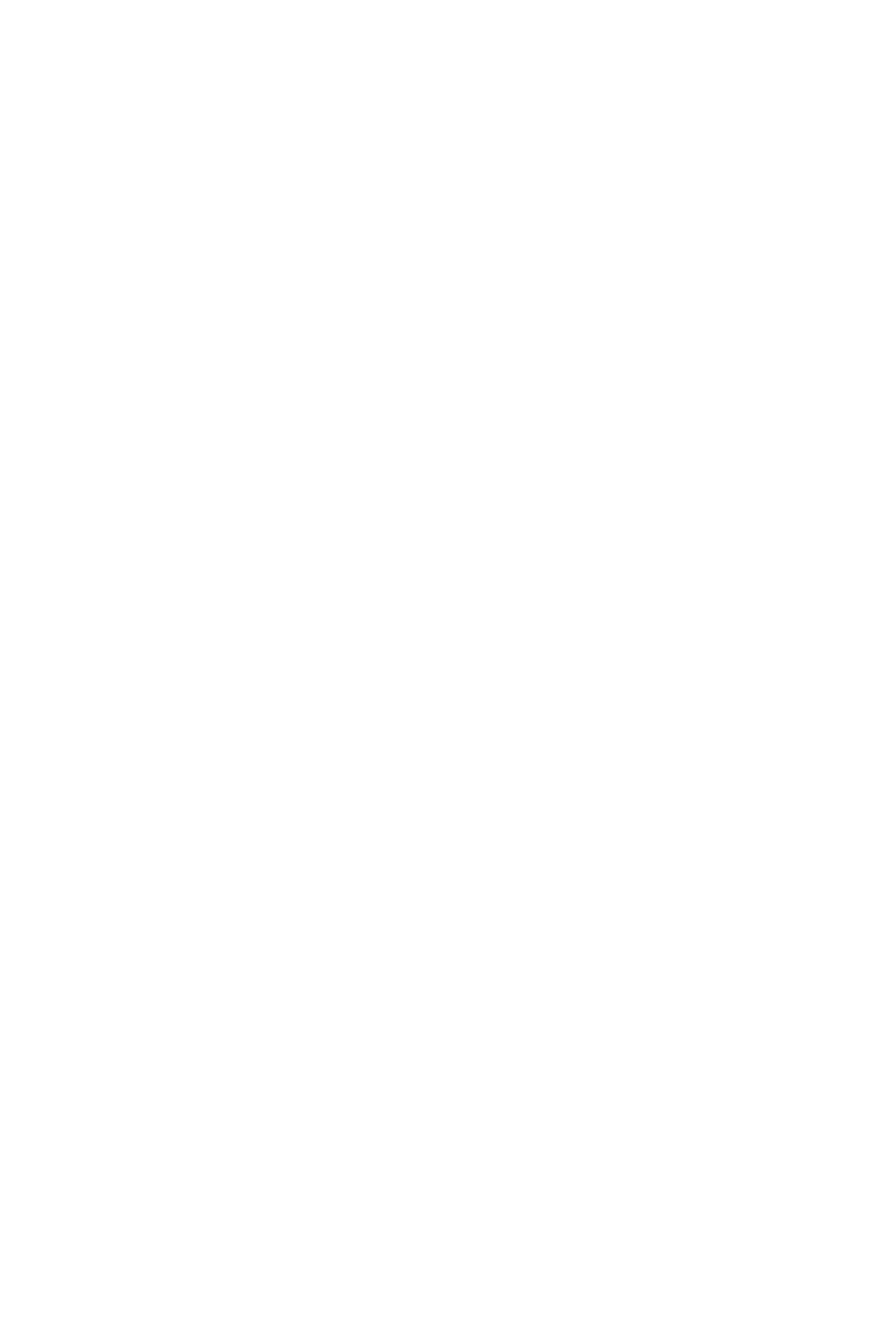
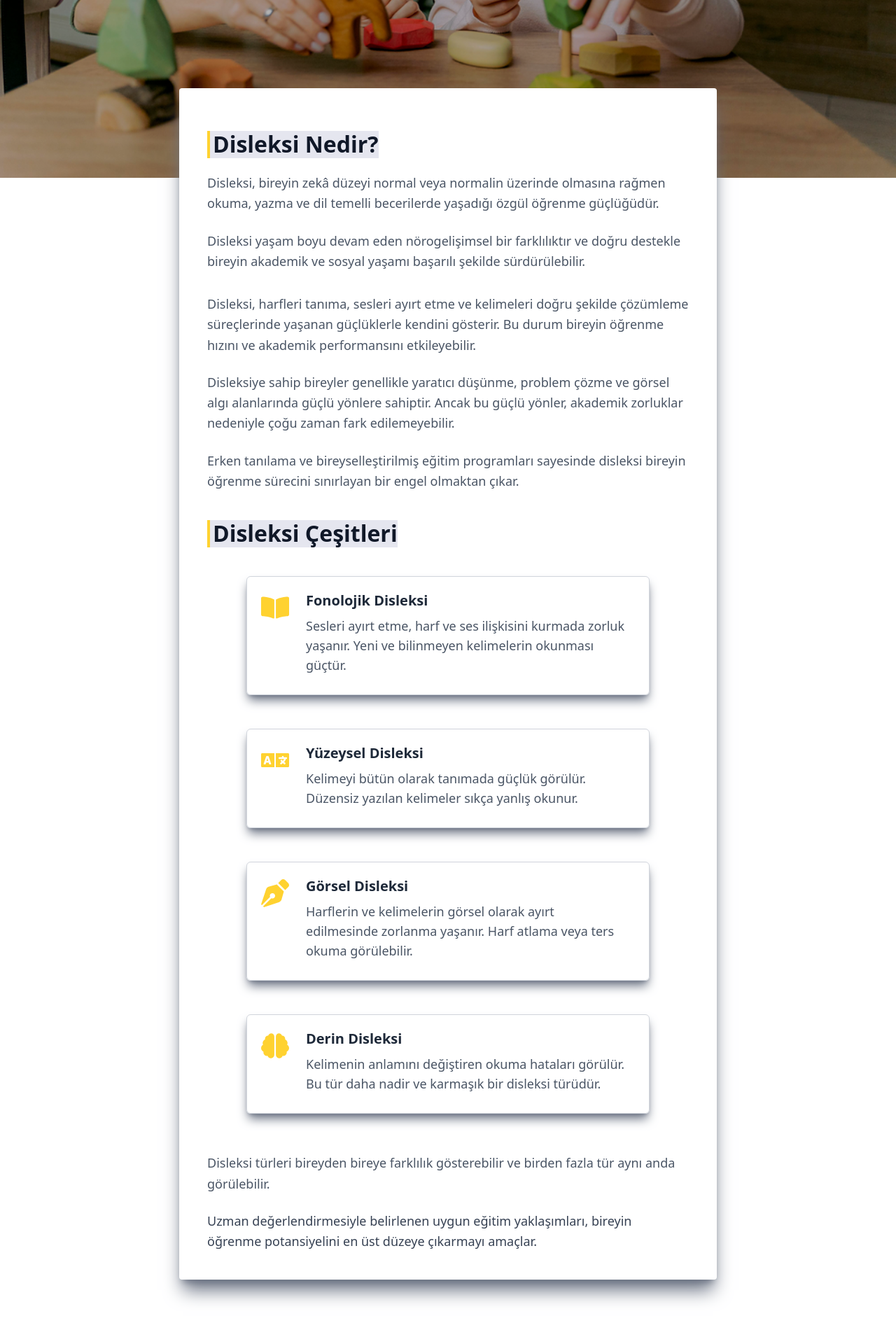
Before and after one commit to furkansylu97/OzelFidanlarOzelEgitimVeRehabilitasyon, a React (Vite) app in the folder OzelFidanlar/: page /trainings/special-learning-disability/dyslexia-types in a window 1280 px wide. Before the commit this address had no page. Shown: the part 760-2680 px from the top of the page at 70% size. Before the commit the page ends 800 px from the top, so only its background shows below. Built offline with nearby package versions, Linux system fonts and the light colour scheme.

Commit message:
feat: add detailed Dyslexia and Learning Disability informational pages with reusable data-driven sections

```diff
--- /dev/null
+++ b/OzelFidanlar/src/features/home/data/DyslexiaAndTypes/dyslexiaAndTypes.ts
@@ -0,0 +1,60 @@
+import { FaBookOpen, FaLanguage, FaPenNib, FaBrain } from "react-icons/fa";
+
+export const dislexiaAndTypes = {
+  hero: {
+    title: "Disleksi Nedir?",
+    imageAlt: "Disleksi ve Çeşitleri",
+  },
+
+  intro: [
+    "Disleksi, bireyin zekâ düzeyi normal veya normalin üzerinde olmasına rağmen okuma, yazma ve dil temelli becerilerde yaşadığı özgül öğrenme güçlüğüdür.",
+
+    "Disleksi yaşam boyu devam eden nörogelişimsel bir farklılıktır ve doğru destekle bireyin akademik ve sosyal yaşamı başarılı şekilde sürdürülebilir.",
+  ],
+
+  paragraphs: [
+    `
+    Disleksi, harfleri tanıma, sesleri ayırt etme ve kelimeleri doğru şekilde
+    çözümleme süreçlerinde yaşanan güçlüklerle kendini gösterir. Bu durum
+    bireyin öğrenme hızını ve akademik performansını etkileyebilir.
+    `,
+    `
+    Disleksiye sahip bireyler genellikle yaratıcı düşünme, problem çözme ve
+    görsel algı alanlarında güçlü yönlere sahiptir. Ancak bu güçlü yönler,
+    akademik zorluklar nedeniyle çoğu zaman fark edilemeyebilir.
+    `,
+    `
+    Erken tanılama ve bireyselleştirilmiş eğitim programları sayesinde disleksi
+    bireyin öğrenme sürecini sınırlayan bir engel olmaktan çıkar.
+    `,
+  ],
+
+  highlights: [
+    {
+      icon: FaBookOpen,
+      title: "Fonolojik Disleksi",
+      text: "Sesleri ayırt etme, harf ve ses ilişkisini kurmada zorluk yaşanır. Yeni ve bilinmeyen kelimelerin okunması güçtür.",
+    },
+    {
+      icon: FaLanguage,
+      title: "Yüzeysel Disleksi",
+      text: "Kelimeyi bütün olarak tanımada güçlük görülür. Düzensiz yazılan kelimeler sıkça yanlış okunur.",
+    },
+    {
+      icon: FaPenNib,
+      title: "Görsel Disleksi",
+      text: "Harflerin ve kelimelerin görsel olarak ayırt edilmesinde zorlanma yaşanır. Harf atlama veya ters okuma görülebilir.",
+    },
+    {
+      icon: FaBrain,
+      title: "Derin Disleksi",
+      text: "Kelimenin anlamını değiştiren okuma hataları görülür. Bu tür daha nadir ve karmaşık bir disleksi türüdür.",
+    },
+  ],
+
+  closing: [
+    "Disleksi türleri bireyden bireye farklılık gösterebilir ve birden fazla tür aynı anda görülebilir.",
+
+    "Uzman değerlendirmesiyle belirlenen uygun eğitim yaklaşımları, bireyin öğrenme potansiyelini en üst düzeye çıkarmayı amaçlar.",
+  ],
+};
--- /dev/null
+++ b/OzelFidanlar/src/features/home/pages/dyslexia-and-types-page/DyslexiaAndTypesPage.tsx
@@ -0,0 +1,12 @@
+import DyslexiaAndTypesSection from "../../sections/DyslexiaAndTypes/DyslexiaAndTypesSection";
+
+const DyslexiaAndTypesPage = () => {
+  return (
+    <>
+      <DyslexiaAndTypesSection />
+      <section aria-hidden className="h-24" />
+    </>
+  );
+};
+
+export default DyslexiaAndTypesPage;
--- /dev/null
+++ b/OzelFidanlar/src/features/home/sections/DyslexiaAndTypes/DyslexiaAndTypesSection.tsx
@@ -0,0 +1,85 @@
+import React from "react";
+import dyslexiaImage from "../../../../assets/images/home/hero/slide-2.jpg";
+import { dislexiaAndTypes } from "../../data/DyslexiaAndTypes/dyslexiaAndTypes";
+
+const DyslexiaAndTypesSection: React.FC = () => {
+  const { hero, intro, paragraphs, highlights, closing } = dislexiaAndTypes;
+
+  return (
+    <section className="relative w-full">
+      <div className="relative w-full overflow-hidden">
+        <img
+          src={dyslexiaImage}
+          alt={hero.imageAlt}
+          className="h-[calc(var(--viewport-height)*0.7)] w-full object-cover"
+        />
+        <div className="absolute inset-0 bg-black/30" />
+      </div>
+
+      <div className="relative -mt-32 flex justify-center">
+        <div className="w-full max-w-3xl rounded-sm bg-white p-10 shadow-xl shadow-gray-500">
+          <h1 className="mb-10 inline-block border-l-4 border-amber-300 bg-[#001064]/10 pl-1 text-3xl font-bold text-gray-900">
+            {hero.title}
+          </h1>
+
+          <div className="space-y-6 text-lg leading-relaxed text-gray-600">
+            {intro.map((text, i) => (
+              <p key={i}>{text}</p>
+            ))}
+          </div>
+
+          <div className="mt-8 space-y-6 text-lg leading-relaxed text-gray-600">
+            {paragraphs.map((text, i) => (
+              <p key={i}>{text}</p>
+            ))}
+          </div>
+
+          <div className="my-5">
+            <h1 className="inline-block border-l-4 border-amber-300 bg-[#001064]/10 pl-1 text-3xl font-bold text-gray-900">
+              Disleksi Çeşitleri
+            </h1>
+          </div>
+
+          <div className="flex items-center justify-center">
+            <div className="mb-14 grid grid-cols-1 gap-12">
+              {highlights.map((item, i) => {
+                const Icon = item.icon;
+                return (
+                  <div
+                    key={i}
+                    className="group flex max-w-xl gap-4 rounded-md border border-gray-300 p-5 shadow-lg shadow-gray-500 transition-all duration-300 hover:-translate-y-1 hover:shadow-xl"
+                  >
+                    <div className="mt-1 text-amber-300 transition-colors duration-300 group-hover:text-[#001064]">
+                      <Icon className="h-10 w-10 transition-transform group-hover:scale-110" />
+                    </div>
+                    <div className="px-2">
+                      <h2 className="text-xl font-semibold text-gray-800">
+                        {item.title}
+                      </h2>
+                      <p className="my-2 text-lg text-gray-600">{item.text}</p>
+                    </div>
+                  </div>
+                );
+              })}
+            </div>
+          </div>
+
+          <div className="space-y-6 text-lg leading-relaxed text-gray-600">
+            {closing.map((text, i) => (
+              <p
+                key={i}
+                className={
+                  i === closing.length - 1 ? "font-medium text-gray-700" : ""
+                }
+              >
+                {text}
+              </p>
+            ))}
+          </div>
+        </div>
+      </div>
+    </section>
+  );
+};
+
+export default DyslexiaAndTypesSection;
--- a/OzelFidanlar/src/router/AppRouter.tsx
+++ b/OzelFidanlar/src/router/AppRouter.tsx
@@ -8,6 +8,7 @@ import TrainingsPage from "../features/home/pages/trainingspage/TrainingsPage";
 import SpecialLearningDisabilityPage from "../features/home/pages/special-learning-disability-page/SpecialLearningDisabilityPage";
 import SpecialLearningDisabilityWhatIsPage from "../features/home/pages/special-learning-disability-what-is-page/SpecialLearningDisabilityWhatIsPage";
 import SpecialLearningDisabilitySymptomsPage from "../features/home/pages/special-learning-disability-symptoms-page/SpecialLearningDisabilitySymptomsPage";
+import DyslexiaAndTypesPage from "../features/home/pages/dyslexia-and-types-page/DyslexiaAndTypesPage";
 
 export const router = createBrowserRouter([
   {
@@ -57,6 +58,10 @@ export const router = createBrowserRouter([
                 path: "symptoms",
                 element: <SpecialLearningDisabilitySymptomsPage />,
               },
+              {
+                path: "dyslexia-types",
+                element: <DyslexiaAndTypesPage />,
+              },
             ],
           },
         ],
```
